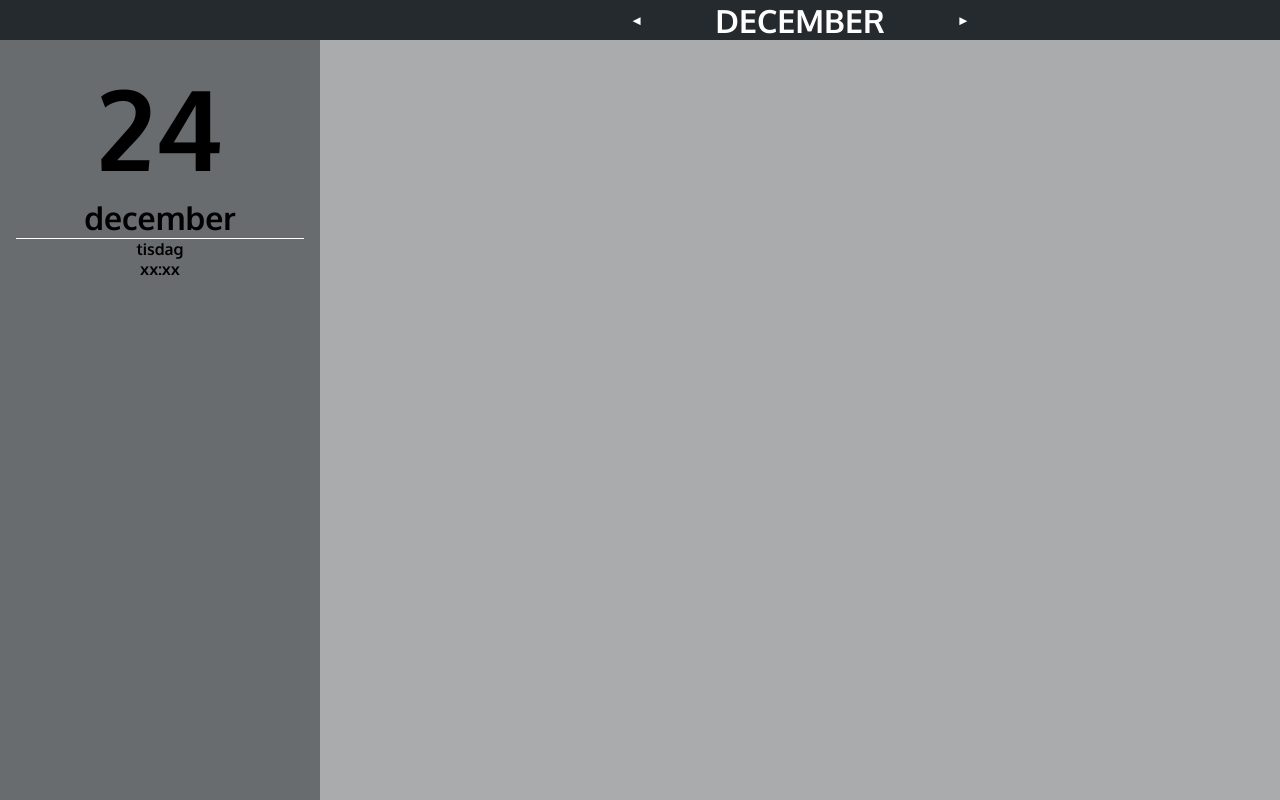
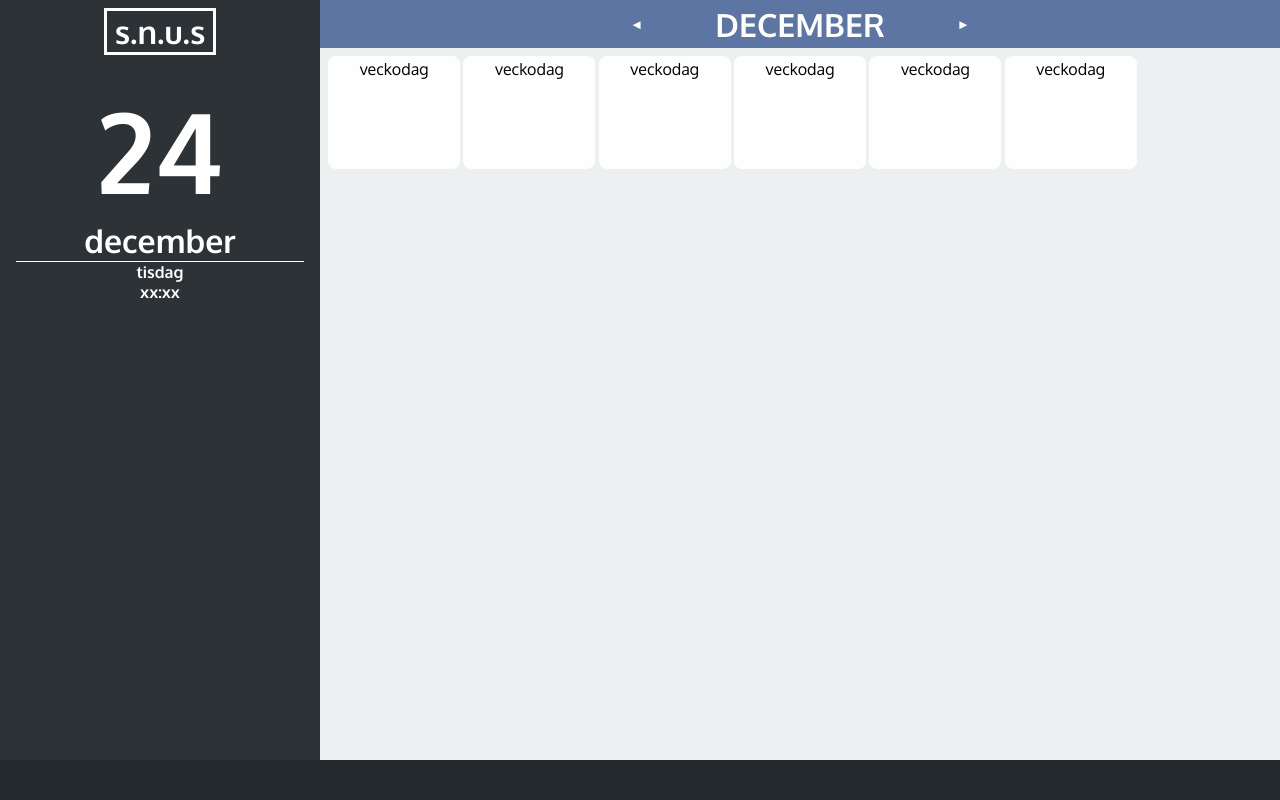
Before and after one commit to ChristianAgren/todo-calendar, a plain HTML site: page index.html in a window 1280 px wide. Drawn offline with Linux system fonts and the light colour scheme.

Commit message:
moved header, added """""logo"""""

```diff
--- a/index.html
+++ b/index.html
@@ -17,16 +17,13 @@
 </head>
 
 <body>
-    <header>
-        <button id="left">&#9668;</button>
-        <h1>
-            DECEMBER
-        </h1>
-        <button id="right">&#9658;</button>
-    </header>
+
 
     <main>
         <div class="sidebar">
+
+            <h1>s.n.u.s</h1>
+
             <div class="sidebar-heading">
                 <h2>24</h2>
                 <h3>december</h3>
@@ -45,6 +42,11 @@
 
 
         <div class="calendar">
+            <div class="cal-header">
+                <button id="left">&#9668;</button>
+                <h2>DECEMBER</h2>
+                <button id="right">&#9658;</button>
+            </div>
             <!-- <div class="week-grid">
                 <div class="weekday">mon</div>
                 <div class="weekday">tis</div>
@@ -57,11 +59,36 @@
 
             <div class="cal-grid">
 
-                <!-- <div class="grid-item">
+                <div class="grid-item">
                     <p>veckodag</p>
                     <h5></h5>
                     <ul class="todo-dots"></ul>
-                </div> -->
+                </div>
+                <div class="grid-item">
+                    <p>veckodag</p>
+                    <h5></h5>
+                    <ul class="todo-dots"></ul>
+                </div>
+                <div class="grid-item">
+                    <p>veckodag</p>
+                    <h5></h5>
+                    <ul class="todo-dots"></ul>
+                </div>
+                <div class="grid-item">
+                    <p>veckodag</p>
+                    <h5></h5>
+                    <ul class="todo-dots"></ul>
+                </div>
+                <div class="grid-item">
+                    <p>veckodag</p>
+                    <h5></h5>
+                    <ul class="todo-dots"></ul>
+                </div>
+                <div class="grid-item">
+                    <p>veckodag</p>
+                    <h5></h5>
+                    <ul class="todo-dots"></ul>
+                </div>
 
             </div>
         </div>
--- a/style.css
+++ b/style.css
@@ -4,6 +4,7 @@
     #a9abad bombay
     #696c6e nevada
     #2ccd4d emerald
+    #5c75a3 waikava grey
 */
 /*
     font-family: 'Oxygen', sans-serif;
@@ -31,24 +32,23 @@ body {
   background: #252a2e;
 }
 
-header,
 main {
   width: 100%;
-
 }
 
-header {
-    width: 75%;
-    height: 5%;
-    margin-left: auto;
-
+.cal-header {
+    background: #5c75a3;
     color: #fefefe;
 
   display: flex;
   justify-content: center;
   align-items: center;
 }
-header button {
+.cal-header h2 {
+    font-size: 2rem;
+}
+
+#left, #right {
     cursor: pointer;
 
     border: none;
@@ -65,7 +65,7 @@ main {
   height: 95%;
   display: grid;
 
-  background: #a9abad;
+  background: #edf0f1;
 
   grid-template-columns: 25% auto;
   grid-auto-rows: 1fr;
@@ -75,7 +75,9 @@ main > * {
 }
 
 .sidebar {
-    background: #696c6e;
+    background: #2c3235;
+
+    color: #fefefe;
 
     display: flex;
     flex-direction: column;
@@ -87,6 +89,14 @@ main > * {
 
     text-align: center;
 }
+h1 {
+    margin: .5rem;
+    padding: 0 .5rem;
+    color: #fefefe;
+
+    border: .2rem solid #fefefe;
+}
+
 h2 {
     font-size: 7rem;
 }
@@ -106,10 +116,10 @@ h3 {
 
 
 /*### calendar ###*/
+
 .calendar {
-    padding: .5rem;
+  height: 100%;
 
-  height: 100%;
   display: grid;
   grid-template-rows: 3rem auto;
 }
@@ -133,6 +143,7 @@ h3 {
   grid-template-columns: repeat(7, 1fr);
   grid-template-rows: repeat(6, 1fr);
   gap: 0.2rem;
+  margin: .5rem;
 }
 
 /* GRID-ITEMS (VECKODAGAR) */
@@ -147,10 +158,16 @@ div.active-item {
     background: #fefefe;
     border-radius: .5rem;
     padding: 1rem;
+    border: 0rem solid #a9abad;
 
     display: flex;
     justify-content: center;
     align-items: center;
+
+    transition: .25s ease;
+}
+.grid-item:hover {
+    border: .2rem solid #2ccd4d;
 }
 
 
```
